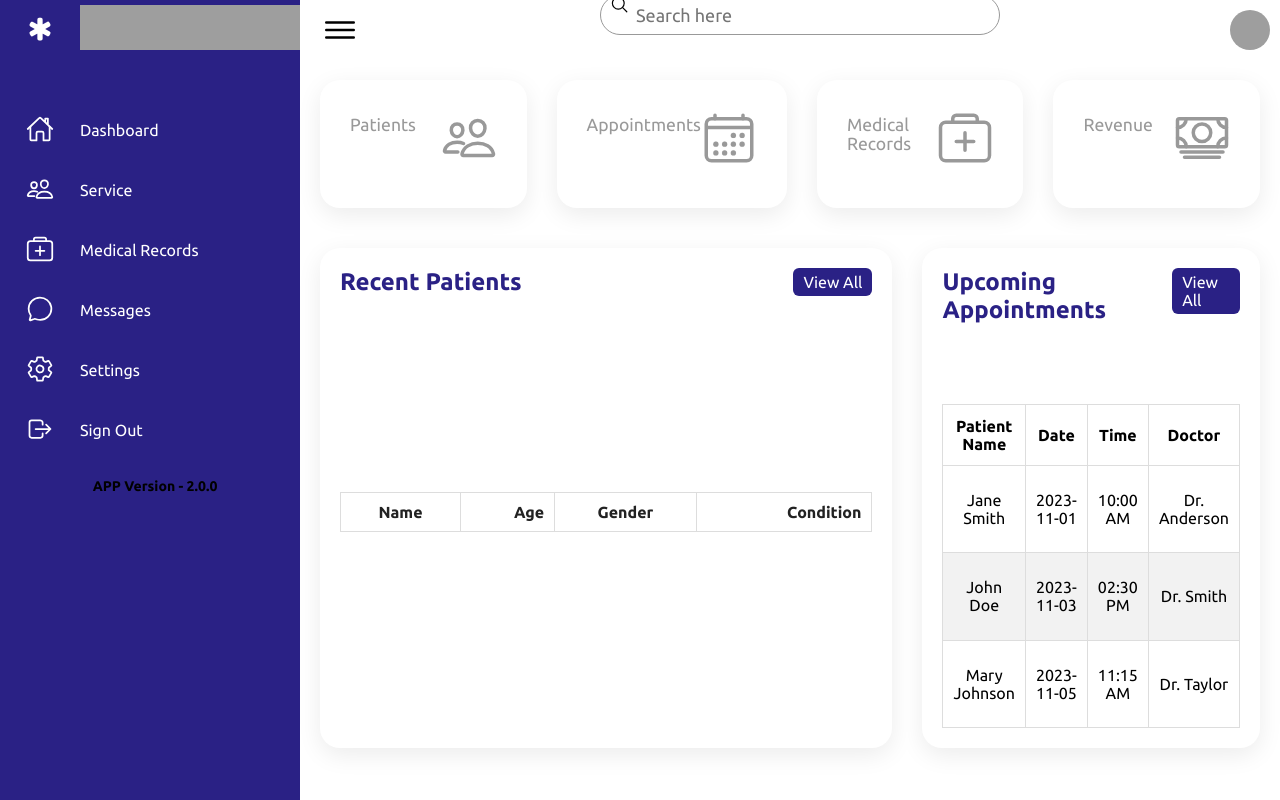
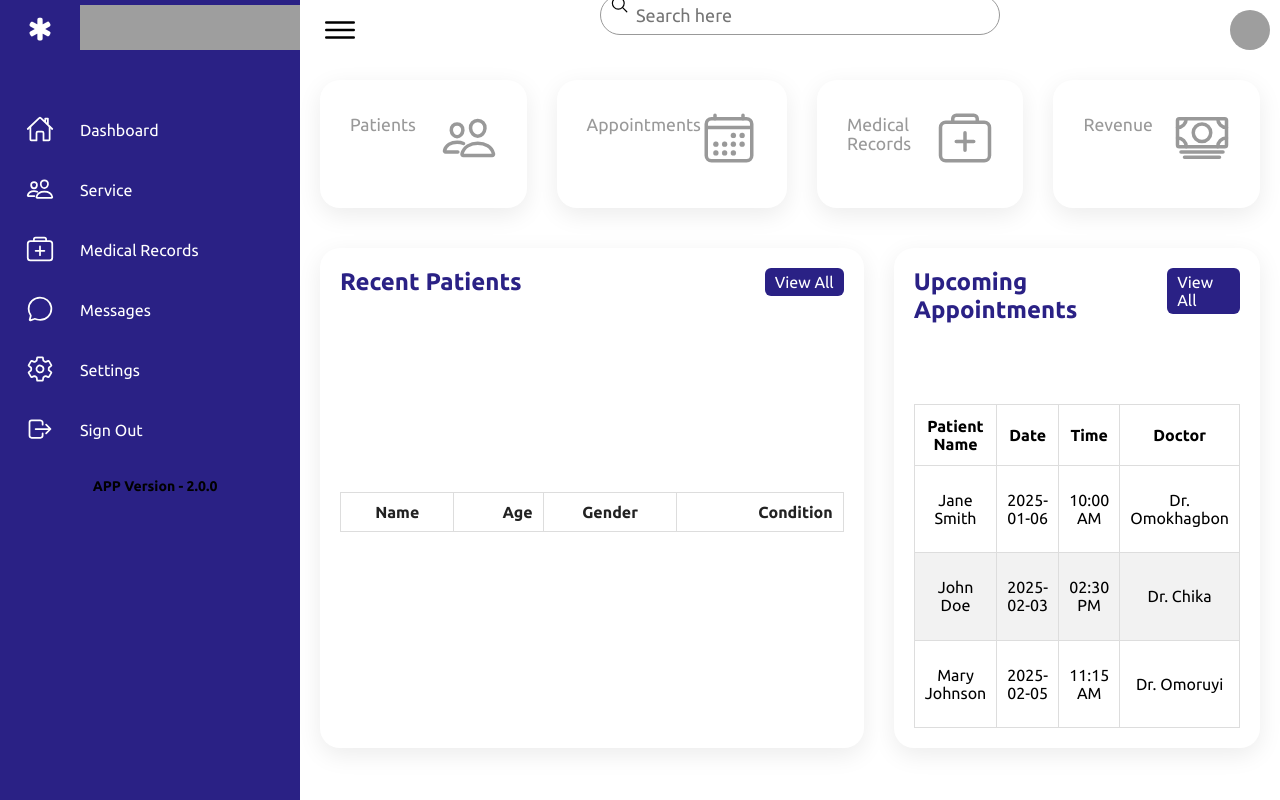
Before and after one commit to Sirius1616/Online_Health_Centre, a Flask app: page /dashboard in a window 1280 px wide. Run offline with Flask 3, Linux system fonts and the light colour scheme; parts of the project's set-up code (start-up, migrations or seed data) failed here and were passed over; grey boxes are pictures that could not be loaded.

Commit message:
Updated patient appointments

```diff
--- a/templates/patient.html
+++ b/templates/patient.html
@@ -197,23 +197,23 @@
                         <tbody>
                             <tr>
                                 <td>Jane Smith</td>
-                                <td>2023-11-01</td>
+                                <td>2025-01-06</td>
                                 <td>10:00 AM</td>
-                                <td>Dr. Anderson</td>
+                                <td>Dr. Omokhagbon</td>
                             </tr>
 
                             <tr>
                                 <td>John Doe</td>
-                                <td>2023-11-03</td>
+                                <td>2025-02-03</td>
                                 <td>02:30 PM</td>
-                                <td>Dr. Smith</td>
+                                <td>Dr. Chika</td>
                             </tr>
 
                             <tr>
                                 <td>Mary Johnson</td>
-                                <td>2023-11-05</td>
+                                <td>2025-02-05</td>
                                 <td>11:15 AM</td>
-                                <td>Dr. Taylor</td>
+                                <td>Dr. Omoruyi</td>
                             </tr>
                         </tbody>
                     </table>
```
